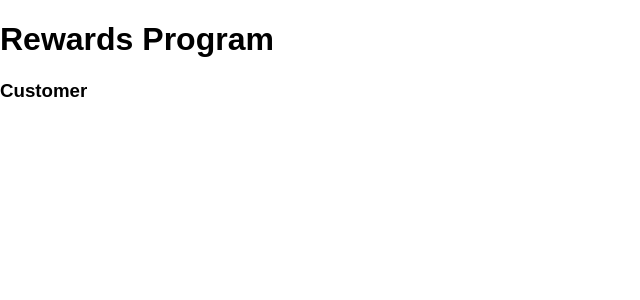
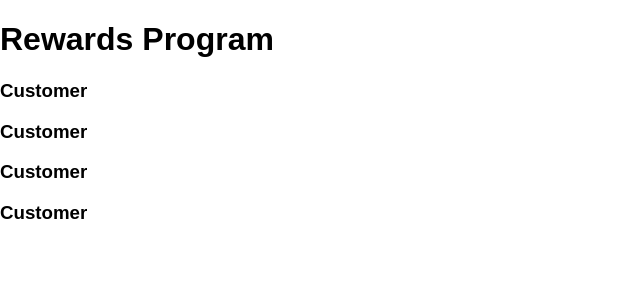
Before and after one commit to izuua/rewards-solution, a React (Create React App) app in the folder rewards-solution/: page / in a window 1280 px wide. Shown: the top 300 px of the page, without its empty margins (0-640 px from the left). Built offline with nearby package versions, Linux system fonts and the light colour scheme.

Commit message:
Added a .map method to run through the customers.

```diff
--- a/rewards-solution/src/App.js
+++ b/rewards-solution/src/App.js
@@ -13,7 +13,14 @@ class App extends React.Component {
     return (
       <Wrapper>
         <h1 className="title">Rewards Program</h1>
-        <CustomerCard></CustomerCard>
+        {this.state.transactions.map(customer => (
+          <CustomerCard>
+            id={customer.id}
+            key={customer.id}
+            name={customer.name}
+            transaction={customer.transaction}
+          </CustomerCard>
+        ))}
       </Wrapper>
     )
   }
```
